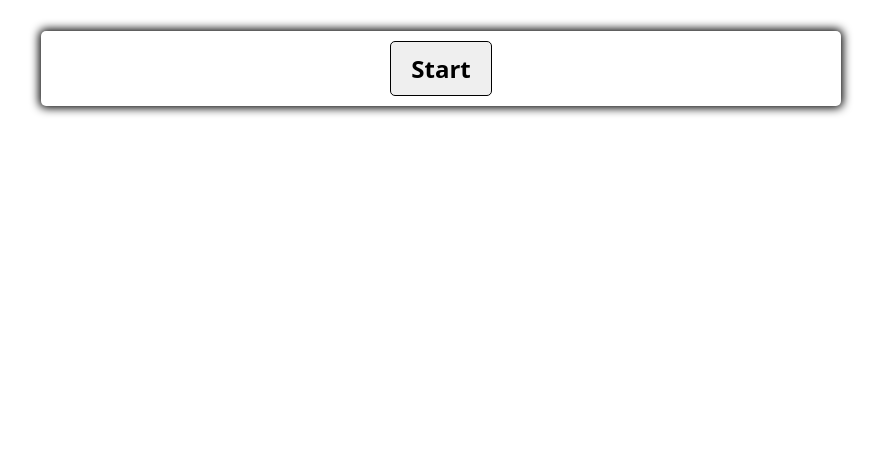
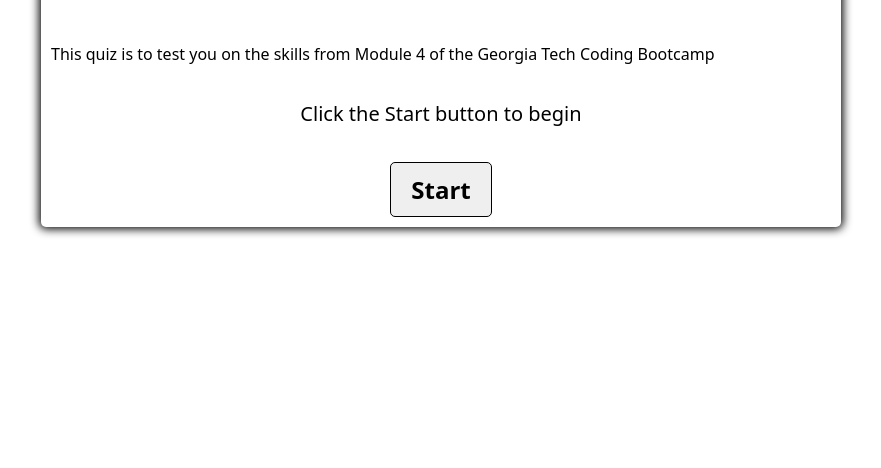
Before and after one commit to mightjustdie/CodeQuiz, a plain HTML site: page index.html in a window 1280 px wide. Shown: the part 332-800 px from the top of the page, without its empty margins (199-1080 px from the left). Drawn offline with Linux system fonts and the light colour scheme.

Commit message:
added welcome msg and some more styling

```diff
--- a/Develope/style.css
+++ b/Develope/style.css
@@ -39,6 +39,22 @@ body {
     border-color: white;
 }
 
+.btn.correct {
+    background-color: lightgreen;
+}
+
+.btn.wrong {
+    background-color: lightcoral;
+}
+
+.start-msg {
+    display: flex;
+    align-items: center;
+    justify-content: center;
+    margin: 35px;
+    font-size: 1.25rem;
+}
+
 .start-btn, .next-btn {
     font-size: 1.5rem;
     font-weight: bold;
--- a/index.html
+++ b/index.html
@@ -18,7 +18,12 @@
             <button class="btn">Answer 3</button>
             <button class="btn">Answer 4</button>
             </div>
+
         </div>
+        <div id="welcome">
+        <h1>Welcome to my Coding Quiz</h1><br>
+        <p>This quiz is to test you on the skills from Module 4 of the Georgia Tech Coding Bootcamp</p>
+        <p class="start-msg">Click the Start button to begin</p></div>
      <div class="controls">
         <button id="start-btn" class="start-btn btn">Start</button>
         <button id="next-btn" class="nexr-btn btn hide">Next</button>
```
Lines whose indentation alone changed are shown as unchanged.
